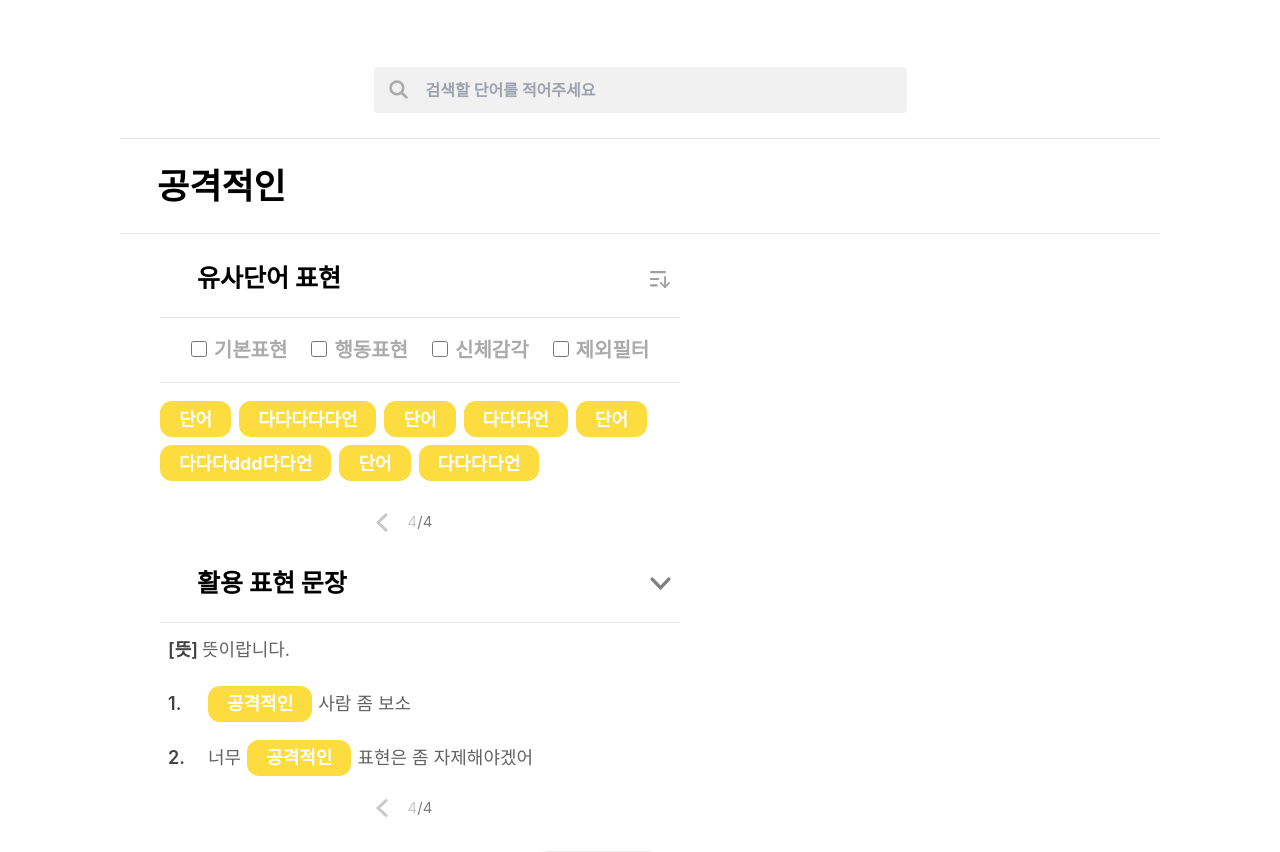
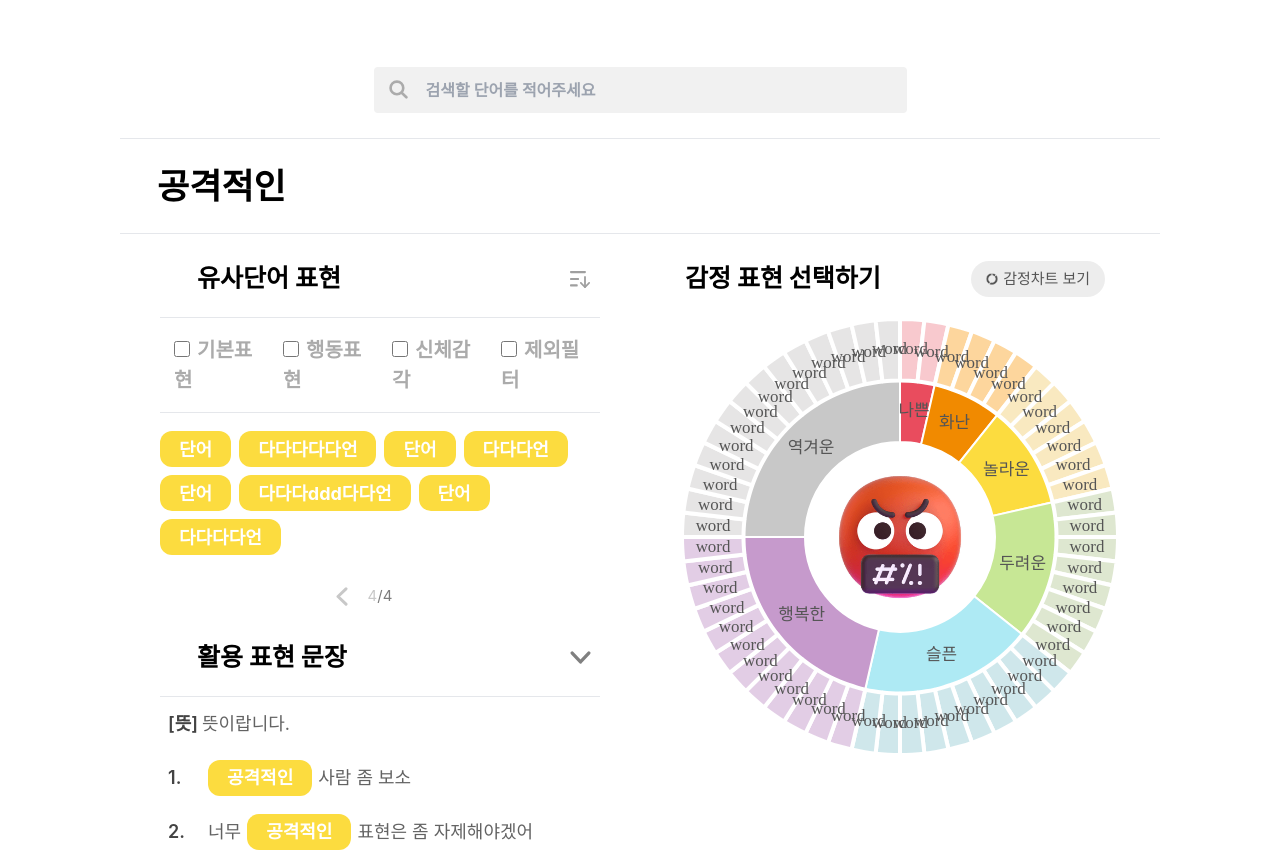
Before and after one commit to jun3047/word_dic, a React (Create React App) app in the folder word-dic-web/: page / in a window 1280 px wide. Shown: the top 852 px of the page. Built offline with nearby package versions, Linux system fonts and the light colour scheme.

Commit message:
feat(layout): set all layout

```diff
--- a/word-dic-web/src/App.jsx
+++ b/word-dic-web/src/App.jsx
@@ -12,7 +12,8 @@ const App = () => {
   const relatedOn = false;
 
   return (
-    <div className='px-120r py-48r'>
+    <div className='flex flex-col px-120r py-48r'>
+      <div className='w-full'>
         <SearchBar
           on={relatedOn}
           search={()=>console.log('search')}
@@ -22,6 +23,9 @@ const App = () => {
           word={word}
           on={relatedOn}
         />
+      </div>
+      <div className='flex w-full'>
+        <div className='flex flex-col w-1/2 h-full'>
             <유사단어표현 />
             <활용표현문장
               mean={'뜻이랍니다.'}
@@ -34,7 +38,9 @@ const App = () => {
               setNowPageNum={()=>{}}
               word={word}
             />
+        </div>
         <감정표현선택 />
+      </div>
     </div>
   );
 };
--- a/word-dic-web/src/components/DoubleDonutChart.jsx
+++ b/word-dic-web/src/components/DoubleDonutChart.jsx
@@ -48,7 +48,7 @@ const DoubleDonutChart = ({}) => {
   };
 
   return (
-    <div className="relative flex items-center justify-center w-590r h-590r min-w-518r min-h-518r">
+    <div className="relative flex items-center justify-center w-full h-full max-w-590r max-h-590r">
     <img
         className="absolute w-140r h-140r"
         src={`/emoji/${emojiName}.png`}
--- a/word-dic-web/src/components/감정표현선택.jsx
+++ b/word-dic-web/src/components/감정표현선택.jsx
@@ -3,11 +3,11 @@ import CardList from './CardList';
 
 const 감정표현선택 = ({}) => {
 
-    const graphType = 'card'; // chart | card
+    const graphType = 'chart'; // chart | card
     const isCard = graphType === 'card'
 
     return (
-        <div className="relative px-40r flex flex-col items-center justify-center w-[50%] h-[100%] min-w-600r">
+        <div className="relative flex flex-col items-center justify-center w-1/2 h-full px-40r">
             <header className="flex items-center justify-between w-full py-11r h-76r">
                 <h3 className="font-bold ml-5r headline-2">감정 표현 선택하기</h3>
                 <button className="mr-15r caption-1 font-medium justify-center items-center py-7r px-15r flex gap-5r rounded-full text-[#555555] bg-[#EDEDED]">
--- a/word-dic-web/src/components/유사단어표현.jsx
+++ b/word-dic-web/src/components/유사단어표현.jsx
@@ -7,7 +7,7 @@ const 유사단어표현 = () => {
     const popup = false;
 
     return (
-        <main className="relative px-40r flex flex-col items-center justify-center w-[50%] h-[100%] min-w-600r">
+        <main className="relative flex flex-col items-center justify-center w-full h-full px-40r">
             <header className="flex items-center justify-between w-full py-11r h-76r">
                 <h2 className="font-bold ml-37r headline-2">유사단어 표현</h2>
                 <div className={`flex items-center justify-center w-40r h-40r rounded-full ${popup && 'bg-[#F1F1F1]'}`}>
@@ -16,7 +16,7 @@ const 유사단어표현 = () => {
                 <PopUp on={popup}/>
             </header>
             <hr className="w-full h-1r bg-[#E5E5E5]"/>
-            <fieldset className="flex gap-24r my-17r">
+            <fieldset className="flex items-start w-full gap-24r my-17r px-14r">
                 {
                     ['기본표현', '행동표현', '신체감각', '제외필터'].map((text, i) =>
                             <FilterSelect key={i} text={text} />
--- a/word-dic-web/src/components/활용표현문장.jsx
+++ b/word-dic-web/src/components/활용표현문장.jsx
@@ -9,7 +9,7 @@ const 활용표현문장 = ({word, mean, data, lastNum, nowPageNum, setNowPageNu
 
 
     return (
-        <section className="px-40r flex flex-col items-center justify-center w-[50%] h-[100%] min-w-600r">
+        <section className="flex flex-col items-center justify-center w-full h-full px-40r">
             <header className="flex items-center justify-between w-full py-11r h-76r">
                 <h2 className="font-bold ml-37r headline-2">활용 표현 문장</h2>
                 <div className="flex items-center justify-center w-40r h-40r">
```
Lines whose indentation alone changed are shown as unchanged.
